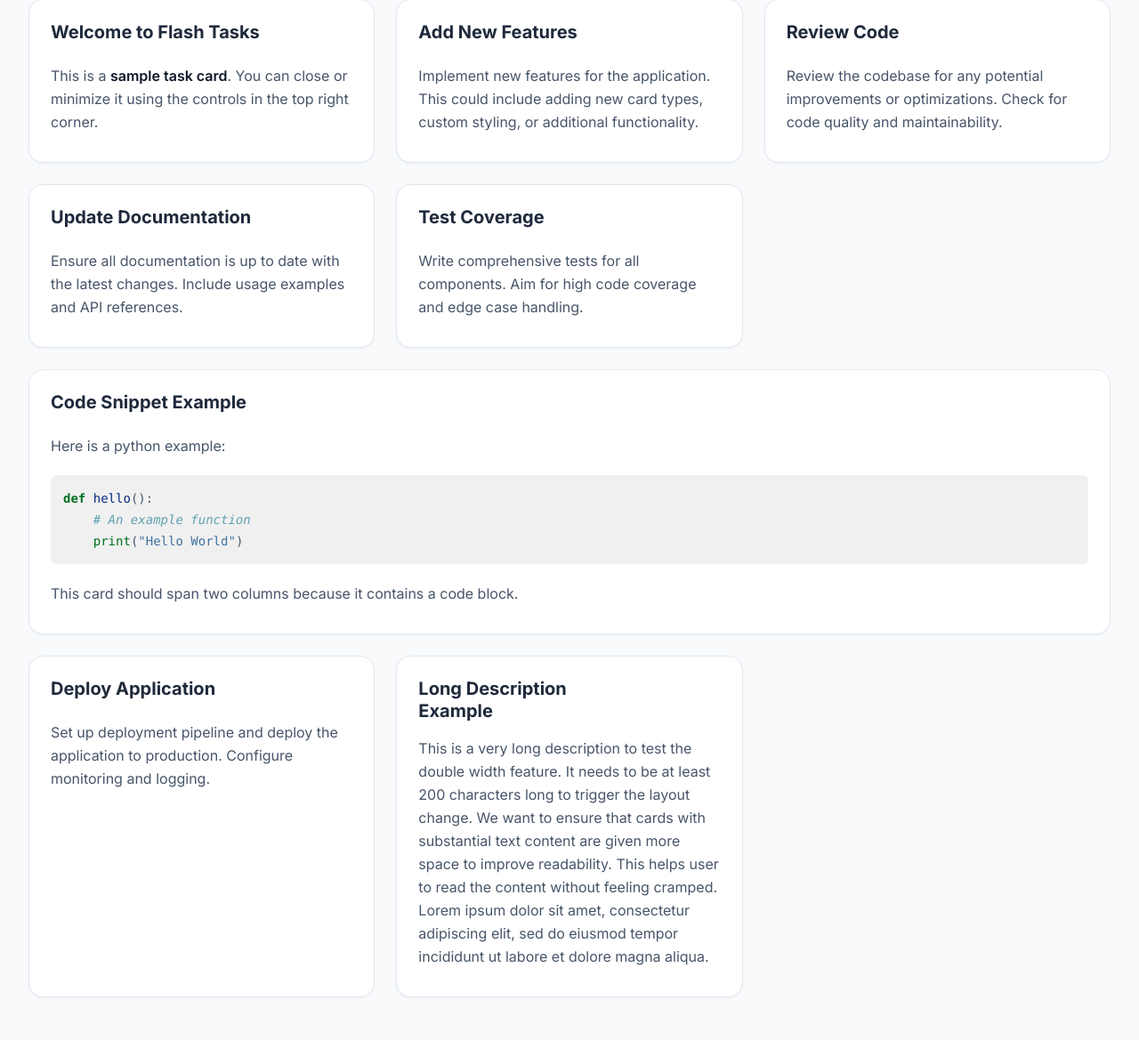
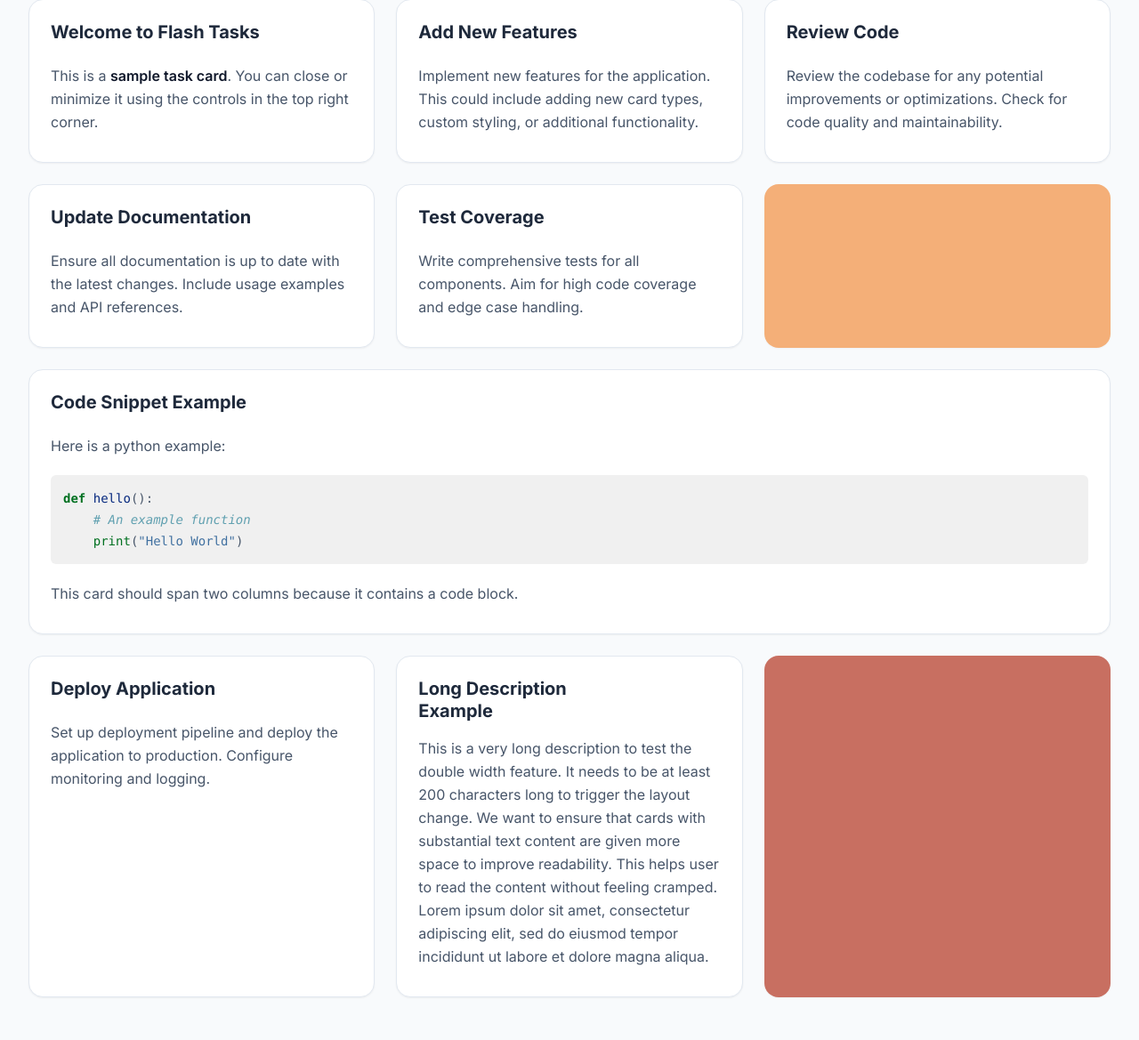
Before and after one commit to darenr/flash-tasks, a Flask app: page / in a window 1280 px wide. Shown: the part 209-1378 px from the top of the page at 89% size. Run offline with Flask 3, Linux system fonts and the light colour scheme; some libraries are stand-ins or nearby versions.

Commit message:
add dynamic filler elements to task grid; implement Mid-Century Modern color swatches for improved visual appeal

```diff
--- a/templates/index.html
+++ b/templates/index.html
@@ -85,7 +85,7 @@
             <p class="text-slate-600 dark:text-slate-400 text-lg">Here are your active tasks for today</p>
         </header>
 
-        <div class="grid grid-cols-1 md:grid-cols-2 lg:grid-cols-3 gap-6">
+        <div id="task-grid" class="grid grid-cols-1 md:grid-cols-2 lg:grid-cols-3 gap-6">
             {% for task in tasks %}
             <div id="card-{{ task.id }}"
                 class="card group flex flex-col bg-white dark:bg-slate-800 rounded-2xl border border-slate-200 dark:border-slate-700 shadow-sm hover:shadow-xl hover:-translate-y-1 overflow-hidden {% if task.is_wide %}col-span-full{% endif %}">
@@ -203,6 +203,93 @@
             const card = document.getElementById(`card-${id}`);
             card.classList.toggle('card-minimized');
         }
+
+        /* Mid-Century Modern Color Swatches Logic */
+        const mcmColors = [
+            '#E76F51', // Burnt Sienna
+            '#2A9D8F', // Persian Green
+            '#E9C46A', // Sand
+            '#F4A261', // Sandy Brown
+            '#264653', // Charcoal
+            '#AAB3AB', // Sage
+            '#C05746', // Clay
+            '#D4A373', // Tan
+            '#CCD5AE', // Pale Olive
+        ];
+
+        function createFiller() {
+            const filler = document.createElement('div');
+            filler.className = 'grid-filler min-h-[100px] h-full rounded-2xl shadow-sm transition-all duration-500 hover:scale-[1.02]';
+            const color = mcmColors[Math.floor(Math.random() * mcmColors.length)];
+            filler.style.backgroundColor = color;
+            filler.style.opacity = '0.85';
+            return filler;
+        }
+
+        function fillGrid() {
+            const grid = document.getElementById('task-grid');
+            if (!grid) return;
+
+            // 1. Clear existing fillers
+            grid.querySelectorAll('.grid-filler').forEach(el => el.remove());
+
+            // 2. Determine column count
+            const width = window.innerWidth;
+            let cols = 1;
+            if (width >= 1024) cols = 3;      // lg breakpoint
+            else if (width >= 768) cols = 2;  // md breakpoint
+
+            if (cols === 1) return; // No filling needed for single column stack
+
+            // 3. Iterate and fill gaps
+            let currentSlot = 0;
+            // Get LIVE list of tasks (static NodeList from querySelectorAll is safer for reference,
+            // but we will modify the parent. Creating an array is best.)
+            const tasks = Array.from(grid.children).filter(el => el.id && el.id.startsWith('card-'));
+
+            tasks.forEach(task => {
+                const isWide = task.classList.contains('col-span-full');
+
+                if (isWide) {
+                    // If we are mid-row, we must fill the rest of the row before this item
+                    const gaps = (cols - currentSlot) % cols;
+                    if (gaps > 0) {
+                        for (let i = 0; i < gaps; i++) {
+                            const filler = createFiller();
+                            // Insert before the wide task
+                            grid.insertBefore(filler, task);
+                        }
+                    }
+                    // Wide task consumes a full row effectively for checking purposes,
+                    // or resets the counter.
+                    // Actually, after inserting fillers, the row above is full.
+                    // The wide task starts on a new row.
+                    // After the wide task, we are at slot 0 of the NEXT row?
+                    // No, col-span-full takes the whole row. So cursor is 0 (start of next row)
+                    currentSlot = 0;
+                } else {
+                    currentSlot = (currentSlot + 1) % cols;
+                }
+            });
+
+            // 4. Fill trailing gaps at the very end
+            const trailingGaps = (cols - currentSlot) % cols;
+            if (trailingGaps > 0) {
+                for (let i = 0; i < trailingGaps; i++) {
+                    const filler = createFiller();
+                    grid.appendChild(filler);
+                }
+            }
+        }
+
+        // Run on load and resize
+        window.addEventListener('load', fillGrid);
+        window.addEventListener('resize', () => {
+            // Debounce slightly or just run
+            fillGrid();
+        });
+        document.addEventListener('DOMContentLoaded', fillGrid);
+
     </script>
 </body>
 
```
